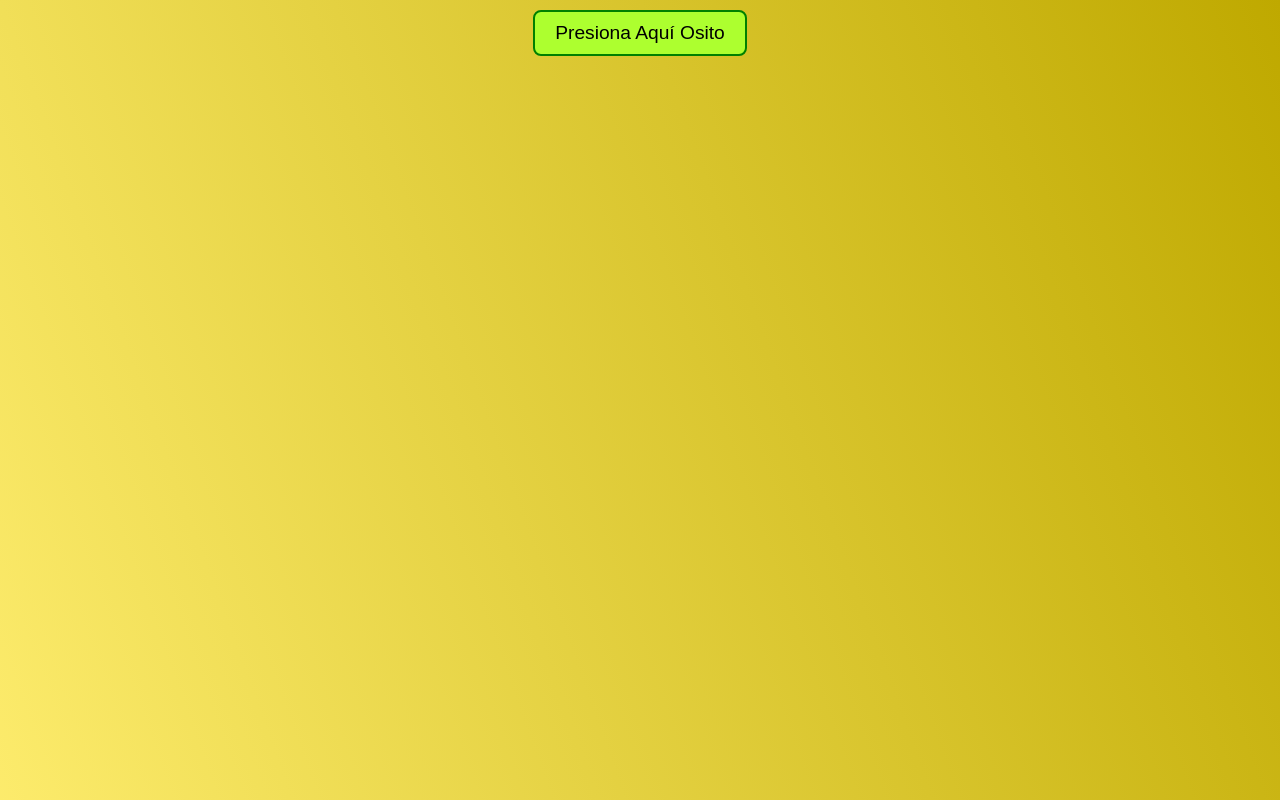
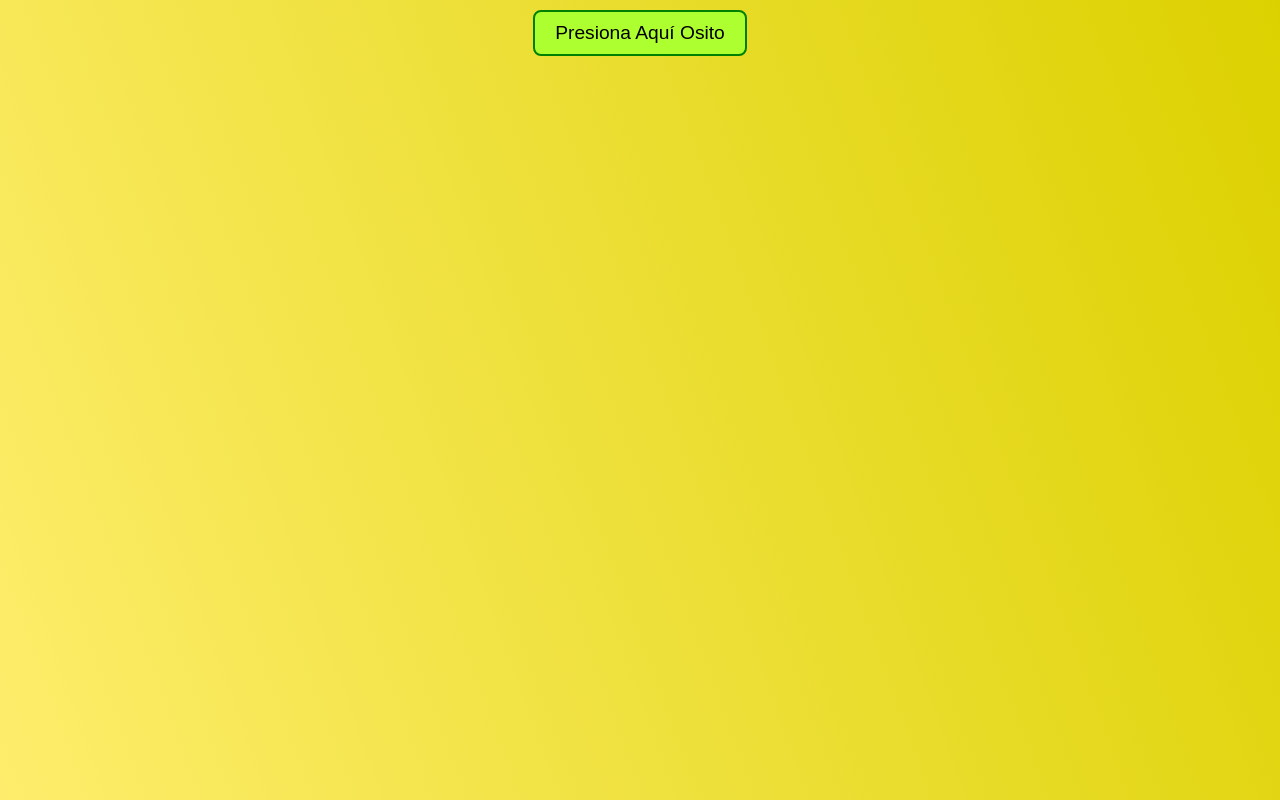
Before and after one commit to BDavidL/Girasoles, a plain HTML site: page index.html in a window 1280 px wide. Shown: the top 800 px of the page. Drawn offline with Linux system fonts and the light colour scheme; a web font is replaced by a local one.

Commit message:
Update style.css

```diff
--- a/Css/style.css
+++ b/Css/style.css
@@ -1,7 +1,7 @@
 body {
     margin: 0;
     font-family: 'Inclusive Sans', sans-serif;
-    background: linear-gradient(70deg, rgba(255, 238, 112, 0.995), rgb(191, 169, 0));
+    background: linear-gradient(70deg, rgba(255, 238, 112, 0.995), rgb(220, 209, 0));
     font-size: 16px; /* Ajusta el tamaño de fuente base */
 }
 
```
